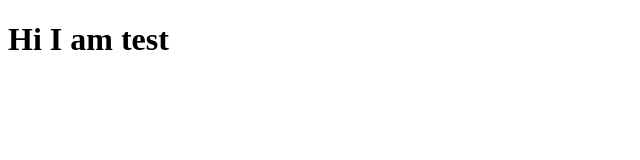
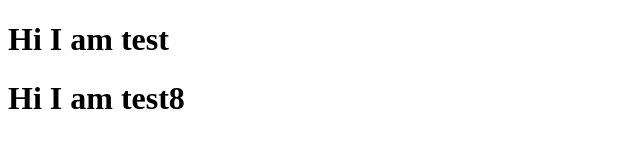
Before and after one commit to panwarajay02/testing, a plain HTML site: page Template/test.html in a window 1280 px wide. Shown: the whole page, without its empty margins (0-640 px from the left). Drawn offline with Linux system fonts and the light colour scheme.

Commit message:
eigth commit

```diff
--- a/Template/test.html
+++ b/Template/test.html
@@ -6,6 +6,7 @@
         </title>
     </head>
     <body>
-        <h1>Hi I am test</h1>
+            <h1>Hi I am test</h1>
+            <h1>Hi I am test8</h1>
     </body>
 </html>
```
